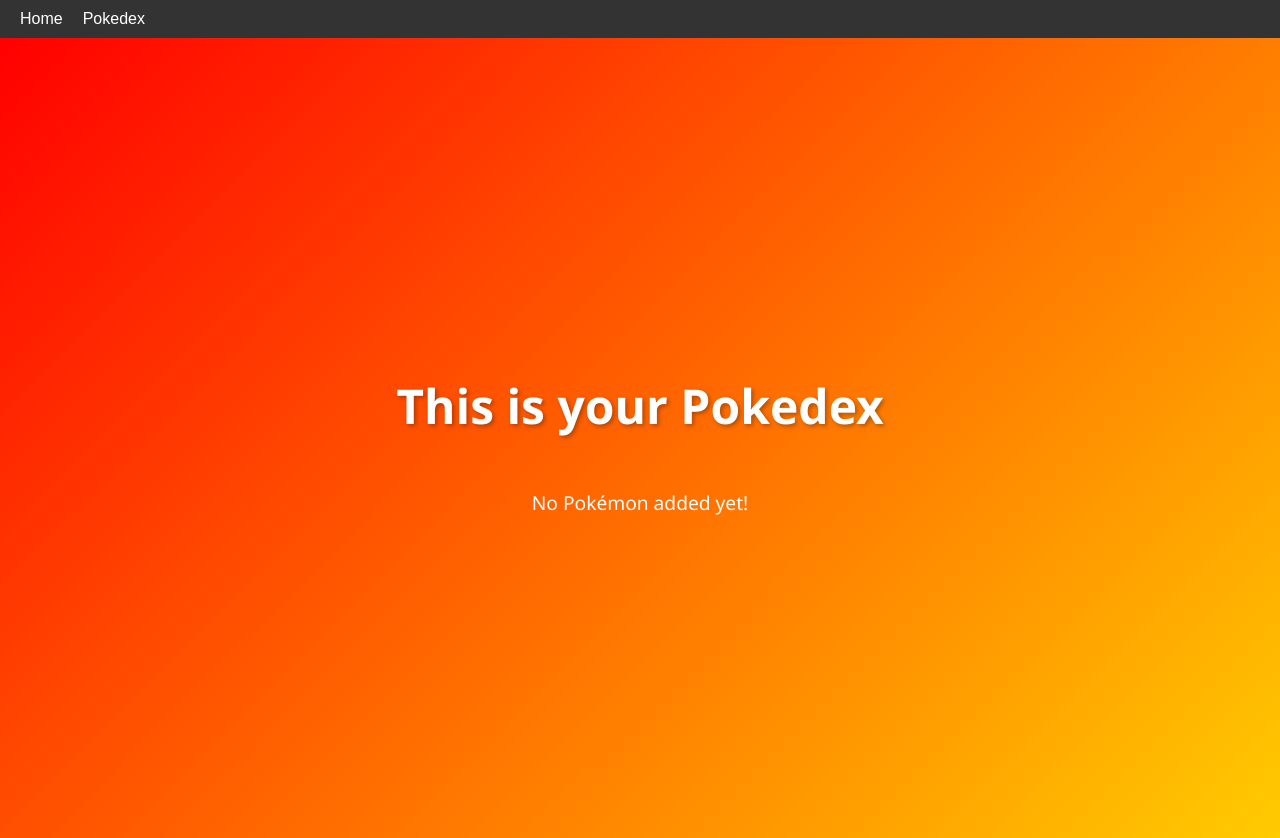
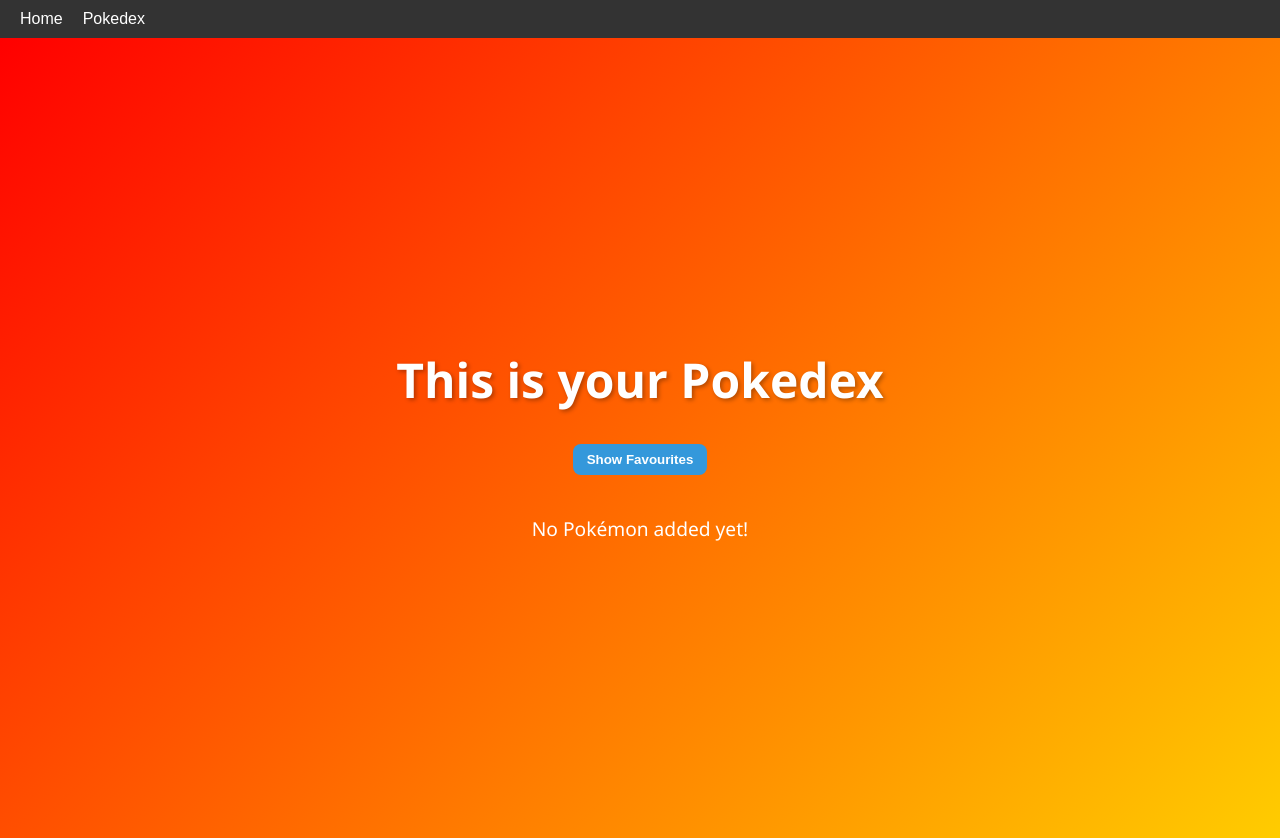
Before and after one commit to laksoo11/Poke-App, a React (Create React App) app: page /pokedex in a window 1280 px wide. Built offline with nearby package versions, Linux system fonts and the light colour scheme.

Commit message:
add to favourites functionality added

```diff
--- a/src/Pokedex.css
+++ b/src/Pokedex.css
@@ -34,8 +34,40 @@
   cursor: pointer;
   transition: 0.3s;
 
+
 }
 
 .delete-btn:hover {
   background-color: orange;
 }
+
+
+.toggle-btn {
+  margin-bottom: 20px;
+  padding: 8px 14px;
+  background-color: #3498db;
+  color: white;
+  border: none;
+  border-radius: 8px;
+  cursor: pointer;
+  transition: background 0.3s;
+}
+
+.toggle-btn:hover {
+  background-color: #2980b9;
+}
+
+.fav-btn {
+  margin-top: 8px;
+  padding: 6px 12px;
+  background-color: #f1c40f;
+  color: #333;
+  border: none;
+  border-radius: 8px;
+  cursor: pointer;
+  transition: background 0.3s ease;
+}
+
+.fav-btn:hover {
+  background-color: #9fd608;
+}
--- a/src/Pokedex.jsx
+++ b/src/Pokedex.jsx
@@ -1,4 +1,4 @@
-import { useContext } from "react";
+import { useContext, useState } from "react";
 import { PokedexContext } from "./PokedexContext";
 import "./Pokedex.css";
 
@@ -25,7 +25,17 @@
 };
 
 const Pokedex = () => {
-  const { pokedex, removeFromPokedex } = useContext(PokedexContext);
+  const {
+     pokedex,
+    favourites,
+    removeFromPokedex,
+    addToFavourites,
+    removeFromFavourites,
+
+  } = useContext(PokedexContext);
+
+
+  const [showFavourites, setShowFavourites] = useState(false);
 
 
    const handleDelete = (name) => {
@@ -34,18 +44,55 @@
     );
     if (confirmDelete) {
       removeFromPokedex(name);
+      // setFavourites(favourites.filter((fav) => fav.name !== name));
     }
   };
+
+  //  // ✅ Add favourite with alert
+  // const handleAddFavourite = (pokemon) => {
+  //   addToFavourites(pokemon);
+  //   alert(`${pokemon.name} has been added to your favourites!`);
+  // };
+
+ const handleAddFavourite = (pokemon) => {
+    if (!favourites.find((fav) => fav.name === pokemon.name)) {
+      addToFavourites(pokemon);
+      alert(`${pokemon.name} has been added to your favourites!`);
+    } else {
+      alert(`${pokemon.name} is already in favourites!`);
+    }
+  };
+
+  // ✅ Remove favourite
+  const handleRemoveFavourite = (name) => {
+    removeFromFavourites(name);
+    alert(`${name} has been removed from your favourites!`);
+  };
+
+
+
+
+const displayList = showFavourites ? favourites : pokedex;
+
 
 return (
     <div className="pokedex-container">
       <h1>This is your Pokedex</h1>
 
-      {pokedex.length === 0 ? (
-        <p>No Pokémon added yet!</p>
+       {/* ✅ Toggle button */}
+      <button
+        onClick={() => setShowFavourites(!showFavourites)}
+        className="toggle-btn"
+      >
+        {showFavourites ? "Show All Pokémon" : "Show Favourites"}
+      </button>
+
+      {displayList.length === 0 ? (
+        <p>{showFavourites ? "No favourites yet!" : "No Pokémon added yet!"}</p>
       ) : (
+
         <div className="pokedex-grid">
-          {pokedex.map((pokemon, index) => (
+          {displayList.map((pokemon, index) => (
             <div key={index} className="pokedex-card">
               <h2 className="pokemon-name">{pokemon.name}</h2>
 
@@ -78,6 +125,16 @@
                 className="pokemon-artwork"
               />
 
+               {/* ✅ Add to favourites */}
+              <button
+                onClick={() => handleAddFavourite(pokemon)}
+                className="fav-btn"
+              >
+               {favourites.find((fav) => fav.name === pokemon.name)
+              ? "❤️ Added to Favourites"
+              : "🤍 Add to Favourites"}
+              </button>
+
                {/* ✅ Delete button */}
               <button
                 onClick={() => handleDelete(pokemon.name)}
--- a/src/PokedexContext.jsx
+++ b/src/PokedexContext.jsx
@@ -5,6 +5,7 @@
 
 export const PokedexProvider = ({ children }) => {
   const [pokedex, setPokedex] = useState([]);
+  const [favourites, setFavourites] = useState([]);
 
   const addToPokedex = (pokemon) => {
     if (!pokedex.find(p => p.name === pokemon.name)) {
@@ -13,11 +14,24 @@
   };
 
    const removeFromPokedex = (name) => {
-    setPokedex((prev) => prev.filter((p) => p.name !== name));
+
+    setPokedex(pokedex.filter((p) => p.name !== name));
+    setFavourites(favourites.filter((fav) => fav.name !== name));
+
+  };
+
+  const addToFavourites = (pokemon) => {
+    if (!favourites.find((fav) => fav.name === pokemon.name)) {
+      setFavourites([...favourites, pokemon]);
+    }
+  };
+
+  const removeFromFavourites = (name) => {
+    setFavourites(favourites.filter((fav) => fav.name !== name));
   };
 
   return (
-    <PokedexContext.Provider value={{ pokedex, addToPokedex, removeFromPokedex }}>
+    <PokedexContext.Provider value={{ pokedex, favourites, addToPokedex, removeFromPokedex,  addToFavourites, removeFromFavourites,}}>
       {children}
     </PokedexContext.Provider>
   );
```
